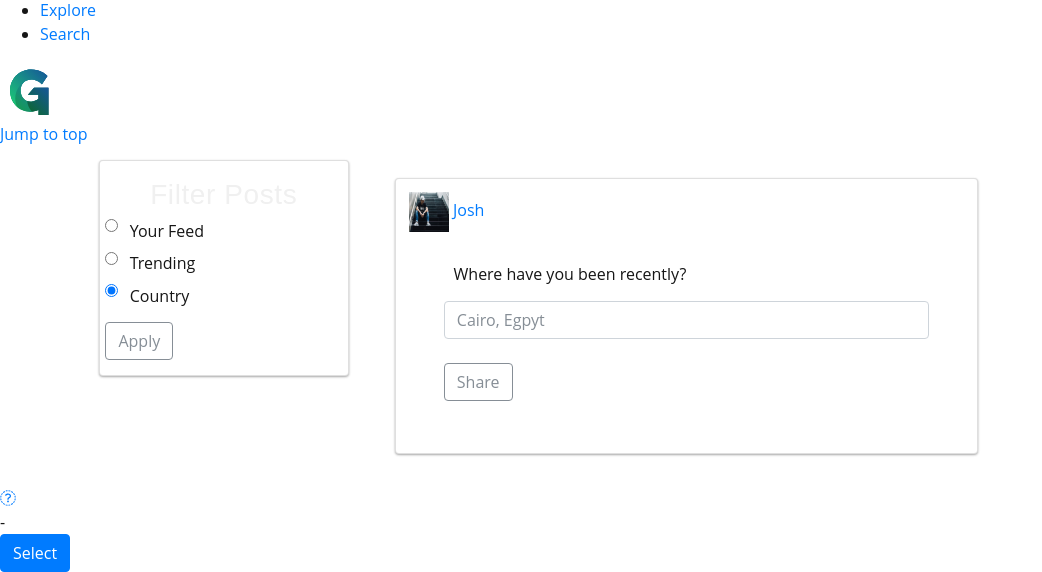
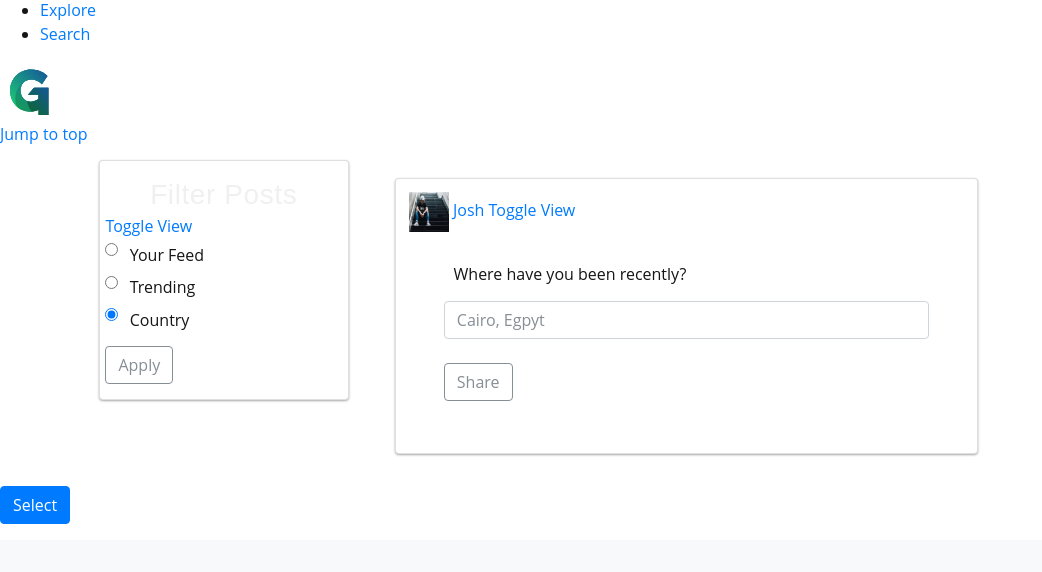
Before and after one commit to T620/globe, a Flask app: page /feed/ in a window 1280 px wide. Shown: the part 260-832 px from the top of the page, without its empty margins (0-1042 px from the left). After the commit the page ends 784 px from the top, so only its background shows below. Run offline with Flask 2, Linux system fonts and the light colour scheme; data that the repository does not hold is empty; parts of the project's set-up code (start-up, migrations or seed data) failed here and were passed over; some libraries are stand-ins or nearby versions.

Commit message:
add feature: minimising filter/upload divs

```diff
--- a/globe/templates/feed.html
+++ b/globe/templates/feed.html
@@ -7,9 +7,11 @@
 	<div class="container no-padding" id="feed-main_controls">
 		<div class="row no-gutters" style="width:100%;">
 			<div class="col-xs-12 col-sm-3">
-				<div class="card filter">
+			  <div class="maximised-f" id="filter-parent">
+				<div class="card filter" id="filter-main">
 					<h3>Filter Posts</h3>
-					<form action="/feed/filter/" method="post">
+					<a href="#0" id="toggleFilter">Toggle View</a>
+					<form action="/feed/filter/" metfilter-parenthod="post" id="feed-filter">
 						<div class="form-check-wrapper">
 							<div class="form-check">
 								<input checked class="form-check-input" id="exampleRadios1" name=
@@ -30,9 +32,7 @@
 						<button class="btn btn-outline-secondary text-center">Apply</button>
 					</form>
 				</div><!--/filter-->
-				<div id="minimise-filter">
-
-				</div>
+			  </div>
 			</div>
 			<div class="col-xs-12 col-sm-7 m-l-4">
 				<div class="card" id="feed-upload">
@@ -40,8 +40,9 @@
 						<img class="profile-thumb" height="40px" src=
 						"/static/img/default_profile.jpg" width="40px">
 						<a href="/user/1">Josh</a>
+						<a href="#0" class="trigger">Toggle View</a>
 					</div>
-					<div class="card-body">
+					<div class="card-body maximised-u" id="upload-main">
 						<form action="/post/" class="tiny-form" method="post" enctype="multipart/form-data">
 							<div class="col">
 								<label for="country">Where have you been recently?</label>
@@ -55,22 +56,10 @@
 						</form>
 					</div>
 				</div>
-				<div id="minimise-upload">
-
-				</div>
 			</div>
 		</div><!--/row-->
 	</div><!--/feed-main_controls-->
 </section>
-
-<a href="#modal">
-	<div class="fab">
-		+
-	</div>
-</a>
-<div class="fab-mini">
-	-
-</div>
 
 <section class="remodal-bg" id="feed-main_posts">
 	<div class="container">
@@ -265,6 +254,32 @@
 	    });
 	 }
 
+$(function() {
+	$('.trigger').click(function() {
+		if ($('#upload-main').hasClass("maximised-u")){
+			console.log("minimising...");
+			$('#upload-main').removeClass("maximised-u");
+			$('#upload-main').addClass("minimised-u");
+		}
+		else{
+			console.log("doing the opposite...");
+			$('#upload-main').removeClass("minimised-u");
+			$('#upload-main').addClass("maximised-u");
+		}
+	})
+	$('#toggleFilter').click(function() {
+		if ($('#filter-parent').hasClass("maximised-f")){
+			console.log("minimising...");
+			$('#filter-parent').removeClass("maximised-f");
+			$('#filter-parent').addClass("minimised-f");
+		}
+		else{
+			console.log("doing the opposite...");
+			$('#filter-parent').removeClass("minimised-f");
+			$('#filter-parent').addClass("maximised-f");
+		}
+	})
+});
 
 </script>
 
```
